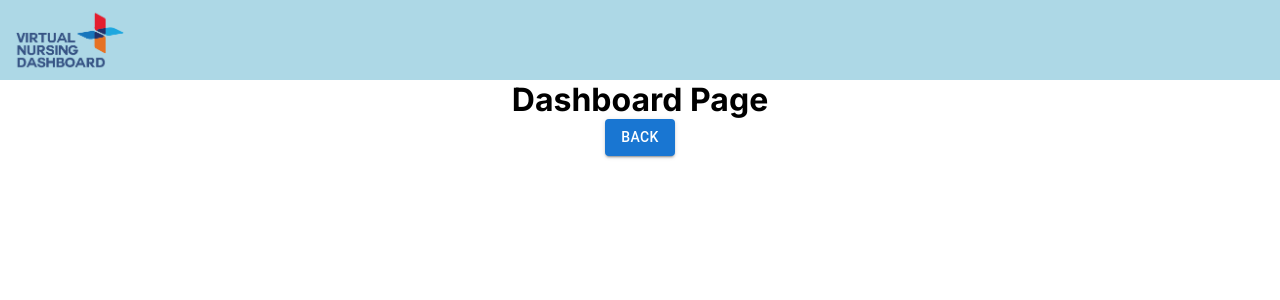
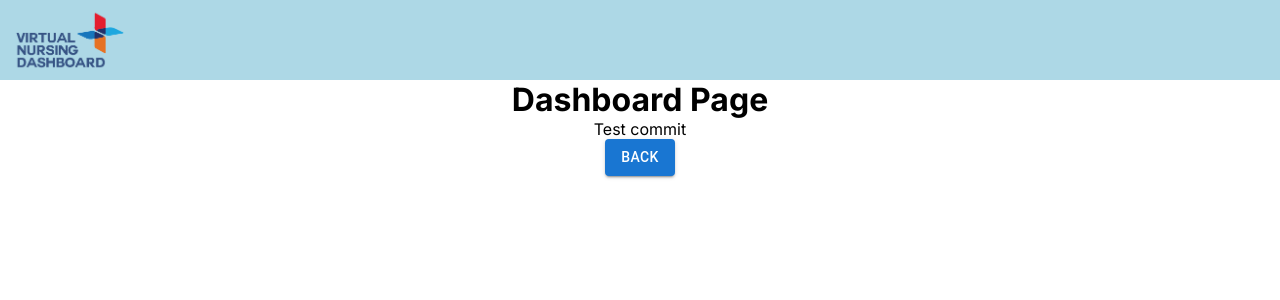
Before and after one commit to AHVirtualNursing/virtual-nursing-dashboard, a Next.js app: page /dashboard in a window 1280 px wide. Shown: the top 300 px of the page. Built offline with nearby package versions, Linux system fonts and the light colour scheme.

Commit message:
[DVS-005] Test Commit

```diff
--- a/package.json
+++ b/package.json
@@ -17,7 +17,7 @@
     "@types/react-dom": "18.2.7",
     "eslint": "8.48.0",
     "eslint-config-next": "13.4.19",
-    "next": "13.4.19",
+    "next": "^13.4.19",
     "react": "18.2.0",
     "react-dom": "18.2.0",
     "typescript": "5.2.2"
--- a/src/pages/dashboard.tsx
+++ b/src/pages/dashboard.tsx
@@ -26,7 +26,7 @@ export default function Dashboard() {
         <Header />
         <div>
           <h1>Dashboard Page</h1>
-
+          <p>Test commit</p>
           <div>
             <Button variant="contained" onClick={handleBackButton}>
               Back
```
Also changed, not shown: 1 other file (tests, documents, lock files or other folders).
